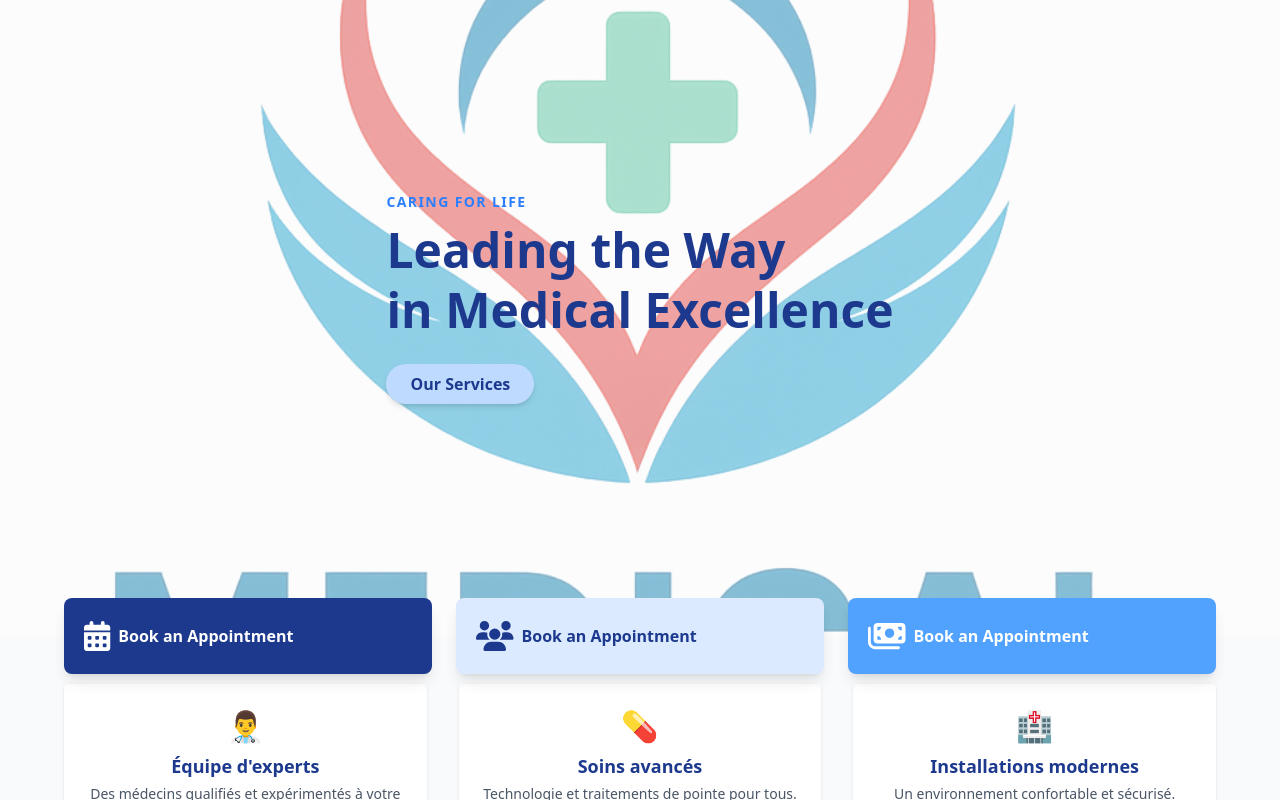
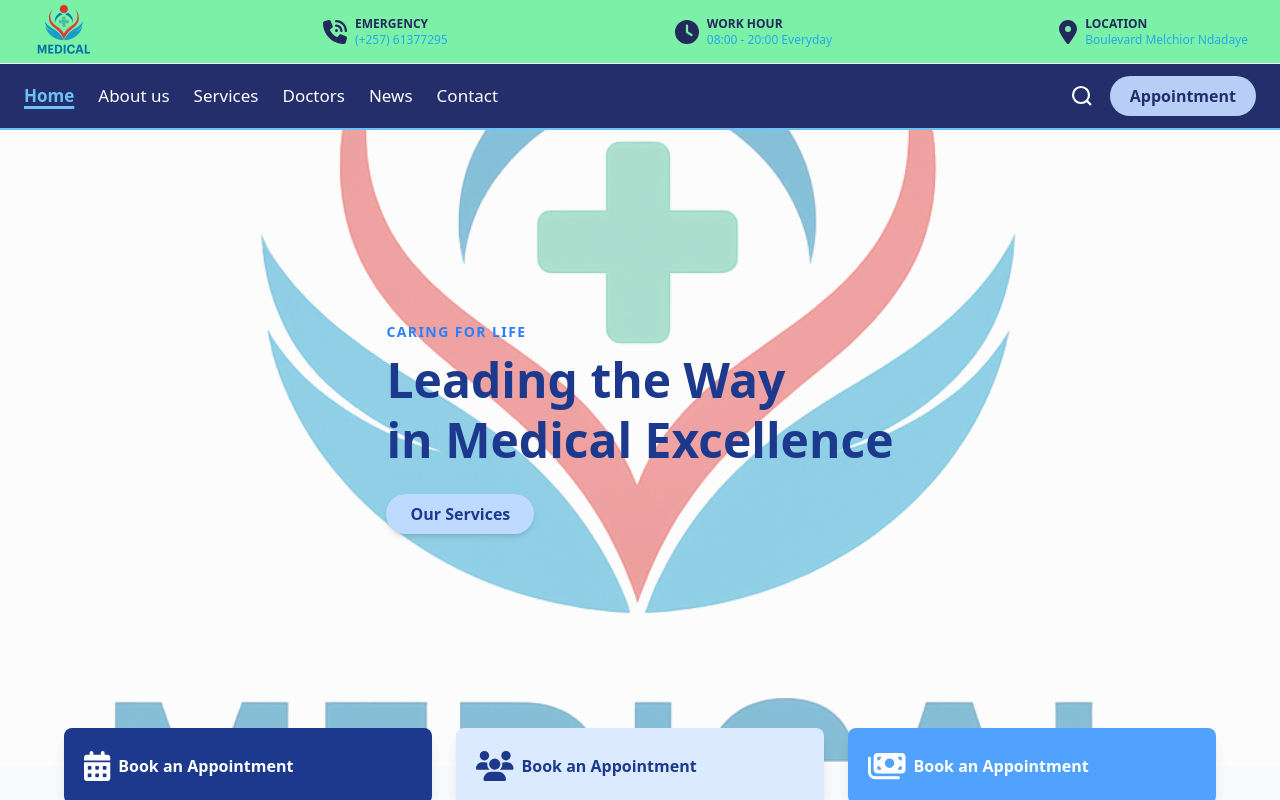
Before and after one commit to Cedric257/React-and-Tailwind-Project, a React (Vite) app: page / in a window 1280 px wide. Shown: the top 800 px of the page. Built offline with nearby package versions, Linux system fonts and the light colour scheme.

Commit message:
add router

```diff
--- /dev/null
+++ b/src/global/footer.tsx
@@ -0,0 +1,5 @@
+export default function Footer(){
+    return (
+       <div>Fouter works !</div>
+    )
+}
--- /dev/null
+++ b/src/global/layout.tsx
@@ -0,0 +1,15 @@
+import { Outlet } from "react-router-dom";
+import NavBars from "./navbars";
+import Footer from "./footer";
+
+export default function Layout() {
+  return (
+    <div className="bg-gray-50 dark:bg-blue-950 min-h-screen flex flex-col">
+      <NavBars />
+      <main className="flex-grow">
+        <Outlet />
+      </main>
+      <Footer />
+    </div>
+  );
+}
--- /dev/null
+++ b/src/global/navbars.tsx
@@ -0,0 +1,116 @@
+
+import { FontAwesomeIcon } from '@fortawesome/react-fontawesome';
+import { faClock, faLocationDot, faPhoneVolume } from '@fortawesome/free-solid-svg-icons';
+import { useState } from 'react';
+import { NavLink } from 'react-router-dom';
+
+export default function NavBars() {
+   const [isOpen, setIsOpen] = useState(false);
+
+
+  const navItems = [
+    { name: "Home", path: "/" },
+    { name: "About us", path: "/about" },
+    { name: "Services", path: "/services" },
+    { name: "Doctors", path: "/doctors" },
+    { name: "News", path: "/news" },
+    { name: "Contact", path: "/contact" },
+  ];
+
+  const linkBaseClasses = "text-[17px] transition-colors";
+  const getLinkClass = ({ isActive }: { isActive: boolean }) =>
+    isActive
+      ? `${linkBaseClasses} text-[#6EC1F6] font-bold dark:text-[#28A8EA] underline underline-offset-4 decoration-3`
+      : `${linkBaseClasses} text-white dark:text-[#dce8fa] hover:text-[#6EC1F6] dark:hover:text-[#28A8EA]`;
+  return (
+    <>
+    <header className="w-full">
+      <div className="bg-green-300 dark:bg-[#1a2150] h-[42px] sm:h-[64px] border-b border-gray-100 dark:border-[#22295a] flex items-center">
+        <div className="max-w-[1380px] w-full mx-auto flex justify-between items-center px-2 sm:px-8">
+          <img src="/src/assets/favicon.png" className="h-[2.5rem] sm:h-[4rem]" alt="Logo" />
+
+          <div className="flex items-center gap-1 sm:gap-2">
+            <FontAwesomeIcon icon={faPhoneVolume} className="text-lg sm:text-2xl text-[#23295A] dark:text-white" />
+            <div className="flex flex-col leading-tight">
+              <span className="text-[10px] sm:text-xs font-semibold text-[#23295A] dark:text-white">EMERGENCY</span>
+              <span className="text-[10px] sm:text-xs text-[#28A8EA] dark:text-[#66cfff]">(+257) 61377295</span>
+            </div>
+          </div>
+
+            <div className="flex items-center gap-1 sm:gap-2">
+            <FontAwesomeIcon icon={faClock} className="text-[#23295A] dark:text-white text-lg sm:text-2xl" />
+            <div className="flex flex-col leading-tight">
+              <span className="text-[10px] sm:text-xs font-semibold text-[#23295A] dark:text-white">WORK HOUR</span>
+              <span className="text-[10px] sm:text-xs text-[#28A8EA] dark:text-[#66cfff] font-medium">08:00 - 20:00 Everyday</span>
+            </div>
+          </div>
+
+          <div className="flex items-center gap-1 sm:gap-2">
+            <FontAwesomeIcon icon={faLocationDot} className="text-[#23295A] dark:text-white text-lg sm:text-2xl" />
+            <div className="flex flex-col leading-tight">
+              <span className="text-[10px] sm:text-xs font-semibold text-[#23295A] dark:text-white">LOCATION</span>
+              <span className="text-[10px] sm:text-xs text-[#28A8EA] dark:text-[#66cfff] font-medium">Boulevard Melchior Ndadaye</span>
+            </div>
+          </div>
+        </div>
+      </div>
+
+      <nav className="bg-[#232E6A] dark:bg-[#10162e] border-b-2 border-[#6ec1f6] dark:border-[#1bb7fa]">
+        <div className="max-w-[1380px] mx-auto w-full px-6 py-3 flex justify-between items-center">
+
+          <ul className="hidden md:flex gap-6">
+            {navItems.map(({ name, path }) => (
+              <li key={name}>
+                <NavLink to={path} className={getLinkClass}>
+                  {name}
+                </NavLink>
+              </li>
+            ))}
+          </ul>
+
+          <button
+            onClick={() => setIsOpen(!isOpen)}
+            className="md:hidden text-white dark:text-[#dce8fa]"
+          >
+            <svg className="w-7 h-7" fill="none" stroke="currentColor" strokeWidth="2.5" viewBox="0 0 24 24">
+              {isOpen ? (
+                <path strokeLinecap="round" strokeLinejoin="round" d="M6 18L18 6M6 6l12 12" />
+              ) : (
+                <path strokeLinecap="round" strokeLinejoin="round" d="M4 6h16M4 12h16M4 18h16" />
+              )}
+            </svg>
+          </button>
+                  <div className="flex items-center gap-2">
+          <button className="p-2">
+            <svg className="w-6 h-6 text-white dark:text-[#dce8fa]" fill="none" stroke="currentColor" strokeWidth={2.2} viewBox="0 0 24 24">
+              <circle cx="11" cy="11" r="8" />
+              <path d="M21 21l-4.35-4.35" />
+            </svg>
+          </button>
+          <a
+            href="#"
+            className="px-5 py-2 rounded-full bg-[#b7cef7] dark:bg-[#20306b] text-[#232E6A] dark:text-[#c3e7fa] font-semibold hover:bg-[#6ec1f6] dark:hover:bg-[#28A8EA] transition"
+          >
+            Appointment
+          </a>
+        </div>
+        </div>
+
+        {isOpen && (
+          <div className="md:hidden px-6 pb-4">
+            <ul className="flex flex-col gap-4">
+              {navItems.map(({ name, path }) => (
+                <li key={name}>
+                  <NavLink to={path} className={getLinkClass}>
+                    {name}
+                  </NavLink>
+                </li>
+              ))}
+            </ul>
+          </div>
+        )}
+      </nav>
+    </header>
+    </>
+  );
+}
--- a/src/router/router.tsx
+++ b/src/router/router.tsx
@@ -1,15 +1,26 @@
 import { createBrowserRouter, RouterProvider } from "react-router-dom";
 import Home from "../components/home";
+import About from "../components/about";
+import Services from "../components/services";
+import News from "../components/news";
+import Doctors from "../components/doctors";
+import Contact from "../components/contact";
+import Layout from "../global/layout";
 
 const router = createBrowserRouter([
-  { path: '/', element: <Home /> },
-  // { path: '/about', element: <About /> },
-  // { path: '/services', element: <Services /> },
-  // { path: '/doctors', element: <Doctors /> },
-  // { path: '/news', element: <News /> },
-  // { path: '/contact', element: <Contact /> },
+  {
+    path: "/",
+    element: <Layout />,
+    children: [
+      { index: true, element: <Home /> },
+      { path: "about", element: <About /> },
+      { path: "services", element: <Services /> },
+      { path: "doctors", element: <Doctors /> },
+      { path: "news", element: <News /> },
+      { path: "contact", element: <Contact /> },
+    ],
+  },
 ]);
-
 export default function AppRouter() {
   return <RouterProvider router={router} />;
 }
```
